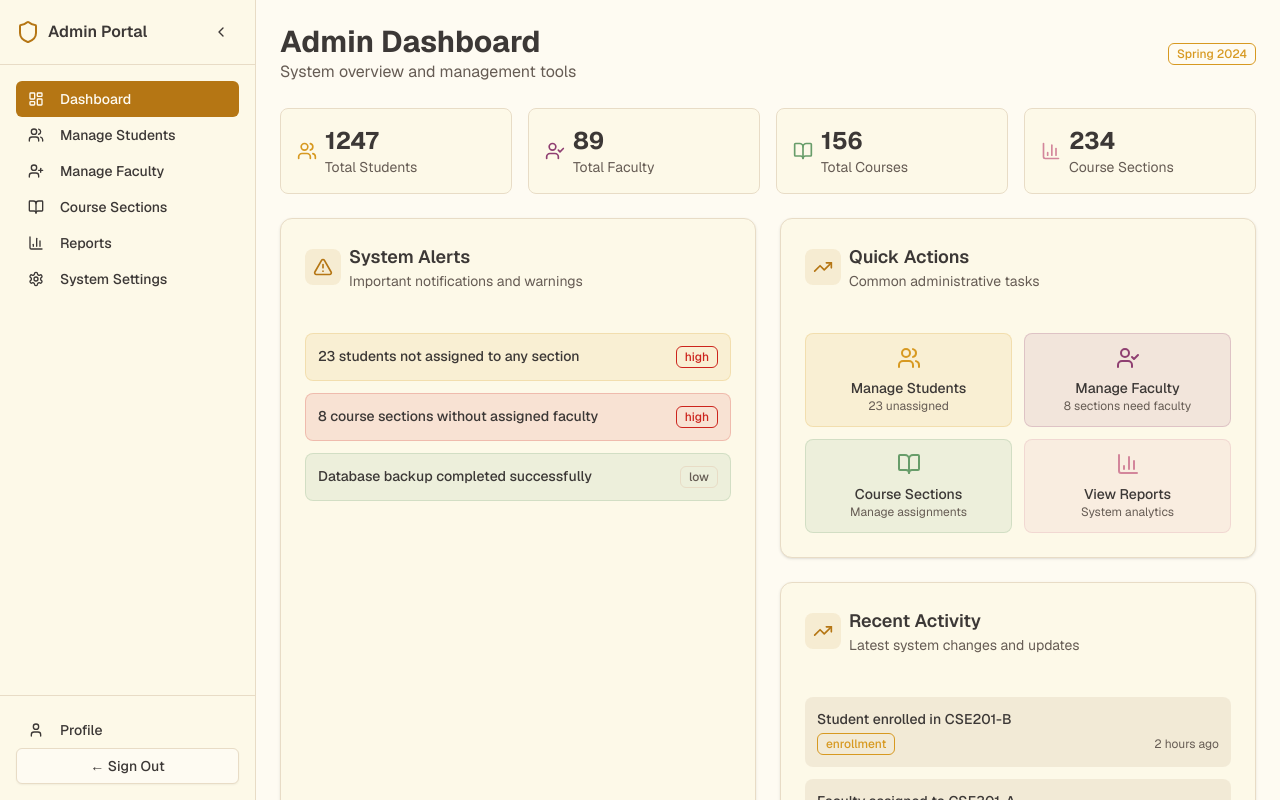
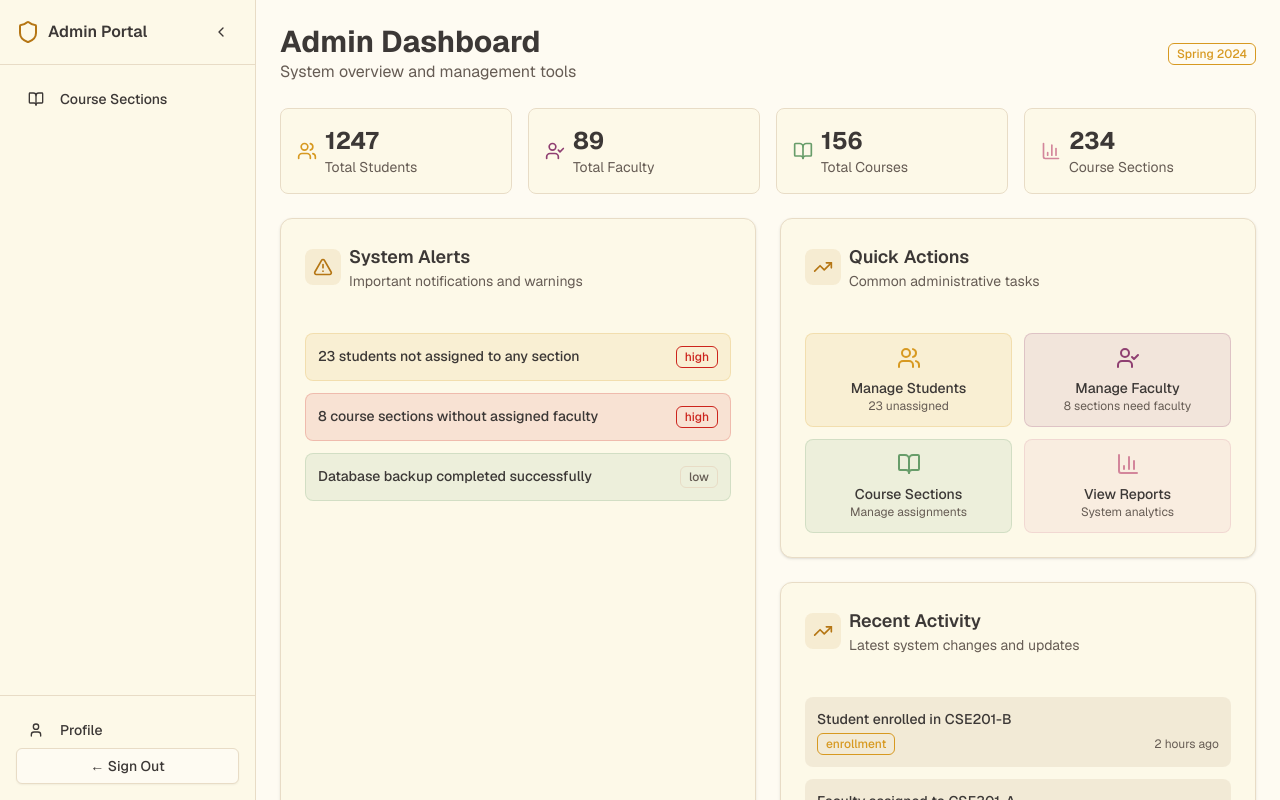
Before and after one commit to Raiyan465-F1/ClassMaster, a Next.js app: page /admin in a window 1280 px wide. Built offline with nearby package versions, Linux system fonts and the light colour scheme.

Commit message:
last commit hopefully

```diff
--- a/components/admin-sidebar.tsx
+++ b/components/admin-sidebar.tsx
@@ -22,35 +22,10 @@ import {
 
 const sidebarItems = [
   {
-    title: "Dashboard",
-    href: "/admin",
-    icon: LayoutDashboard,
-  },
-  {
-    title: "Manage Students",
-    href: "/admin/students",
-    icon: Users,
-  },
-  {
-    title: "Manage Faculty",
-    href: "/admin/faculty",
-    icon: UserPlus,
-  },
-  {
     title: "Course Sections",
     href: "/admin/sections",
     icon: BookOpen,
-  },
-  {
-    title: "Reports",
-    href: "/admin/reports",
-    icon: BarChart3,
-  },
-  {
-    title: "System Settings",
-    href: "/admin/settings",
-    icon: Settings,
-  },
+  }
 ]
 
 export function AdminSidebar() {
```
